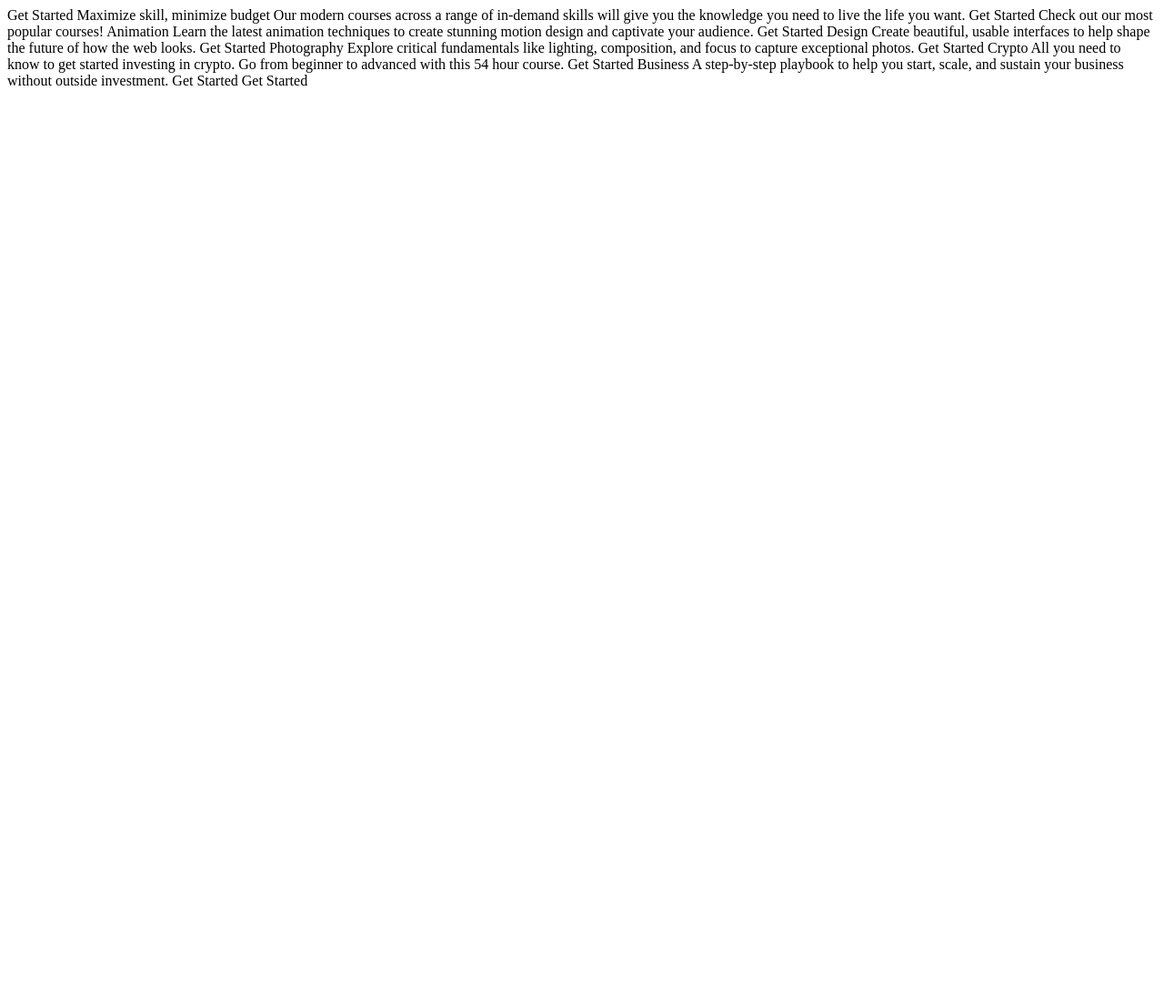
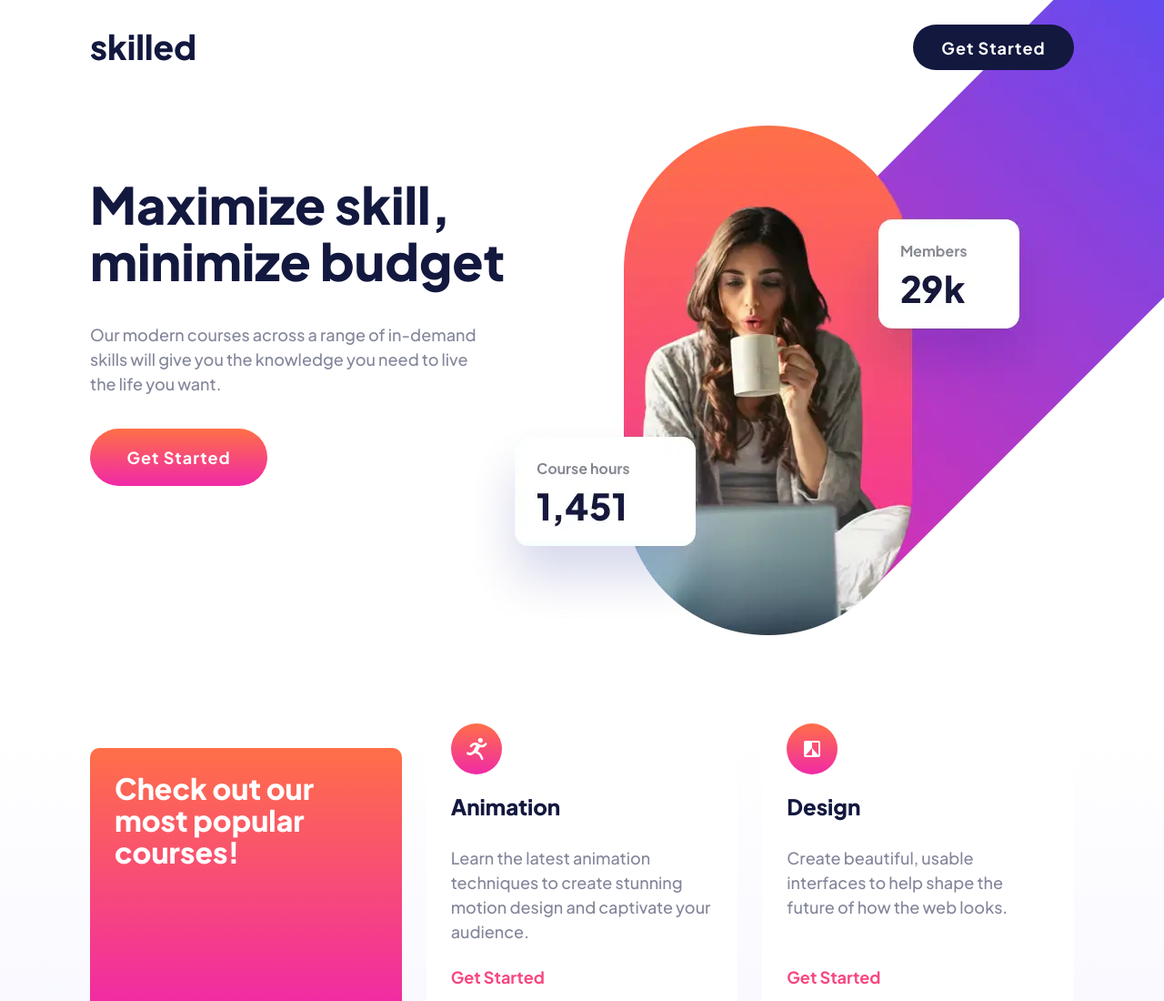
Before and after one commit to Matondo99/skilled-elearning-landing-page, a plain HTML site: page index.html in a window 1280 px wide. Shown: the top 1100 px of the page at 91% size. Before the commit the page ends 800 px from the top, so only its background shows below. Drawn offline with Linux system fonts and the light colour scheme.

Commit message:
Complete Design

```diff
--- a/css/style.css
+++ b/css/style.css
@@ -0,0 +1,283 @@
+:root {
+  --clr-neutral-100: #FFFFFF;
+  --clr-neutral-200: #83869A;
+  --clr-neutral-300: #13183F;
+  --clr-accent-100: #FFA7C3;
+  --clr-accent-200: #F74780;
+  --clr-accent-300: #666CA3;
+
+  --clr-grade-101: #4851FF;
+  --clr-grade-502: hsl(13, 100%, 64%);
+  --clr-grade-901: hsl(322, 87%, 55%);
+
+  --ff-sans: 'Plus Jakarta Sans', sans-serif;
+
+  --fs-XL: 40px;
+  --fs-M: 24px;
+  --fs-S: 20px;
+  --fs-general: 16px;
+  --fs-link: 18px;
+
+
+
+  --fw-500: 500;
+  --fw-700: 700;
+  --fw-800: 800;
+}
+
+*,
+*::before,
+*::after {
+  box-sizing: border-box;
+}
+
+h1,
+h2,
+h3,
+h4,
+p {
+  margin: 0;
+}
+
+h1,
+h2,
+h3 {
+  line-height: 1.1;
+}
+
+.flexer {
+  display: flex;
+  align-items: center;
+  justify-content: space-between;
+}
+
+.flowise>*+* {
+  margin-top: 2em;
+}
+
+img {
+  max-width: 100%;
+  display: block;
+}
+
+body {
+  margin: 0;
+  font-family: var(--ff-sans);
+  font-size: var(--fs-general);
+  font-weight: var(--fw-500);
+  color: var(--clr-neutral-200);
+  line-height: 1.5;
+}
+
+/*=============== Typography ===============*/
+
+h1,
+h2,
+h3 {
+  font-weight: var(--fw-800);
+}
+
+h1,
+h3 {
+  color: var(--clr-neutral-300);
+}
+
+h1 {
+  font-size: var(--fs-XL);
+  max-width: 15ch;
+}
+
+h2 {
+  font-size: var(--fs-M);
+  color: var(--clr-neutral-100);
+}
+
+h3 {
+  font-size: var(--fs-S);
+}
+
+/*================= components =============*/
+
+.starter {
+  text-decoration: none;
+  font-weight: var(--fw-700);
+  display: inline-block;
+}
+
+.btn {
+  color: var(--clr-neutral-100);
+  font-size: inherit;
+  border-radius: 100px;
+  letter-spacing: 1px;
+  position: relative;
+}
+
+.btn::before {
+  content: "";
+  width: 100%;
+  height: 100%;
+  border-radius: 100px;
+  position: absolute;
+  top: 50%;
+  left: 50%;
+  transform: translate(-50%, -50%);
+  background-color: rgba(255,255,255, .0);
+  transition: background-color 300ms ease-out 100ms;
+}
+
+.btn:focus::before,
+.btn:hover::before  {
+  background-color: rgba(255,255,255, 0.42);
+}
+
+.btn-nav {
+  background-color: var(--clr-neutral-300);
+  padding: .65em 1.75em;
+}
+
+.btn-hero {
+  background-image: linear-gradient(to bottom, var(--clr-grade-502), var(--clr-grade-901));
+  padding: 1em 2.25em;
+}
+
+.btn-foot {
+  background-image: linear-gradient(to bottom, var(--clr-grade-101), var(--clr-grade-901));
+  padding: .65em 1.75em;
+}
+
+.link {
+  font-size: var(--fs-link);
+  color: var(--clr-accent-200);
+}
+
+.link:focus,
+.link:hover {
+  color: var(--clr-accent-100);
+}
+
+/*=============== Lay out ==============*/
+
+.container {
+  max-width: 1210px;
+  margin: 0 auto;
+  padding: 0 5vw;
+}
+
+.skilled-logo {
+  width: 90px;
+}
+
+header {
+  overflow: hidden;
+  position: relative;
+}
+
+.banner {
+  padding-top: 1.5em;
+  padding-bottom: 1.5em;
+}
+
+.hero {
+  padding-top: 1.5em;
+  display: flex;
+  flex-direction: column;
+}
+
+main {
+  background: linear-gradient(180deg, #FFF, #F0F1FF);
+  padding: 1em 0 3em;
+}
+
+.teaser {
+  background: linear-gradient(to bottom, var(--clr-grade-502), var(--clr-grade-901));
+  padding: 1.5em;
+  border-radius: 10px;
+}
+
+.cards {
+  display: grid;
+  grid-template-columns: 1fr;
+  row-gap: 2.5em;
+  column-gap: 1.5em;
+}
+
+.card {
+  height: 100%;
+  background: var(--clr-neutral-100);
+  padding: 1.5em;
+  border-radius: 10px;
+  display: flex;
+  flex-direction: column;
+}
+
+.card .link {
+  margin-top: auto;
+}
+
+.card img {
+  margin-top: -3em;
+  align-self: flex-start;
+}
+
+.card>*:not(.link) {
+  margin-bottom: 1.25em;
+}
+
+footer {
+  background: var(--clr-neutral-300);
+  padding-top: 2em;
+  padding-bottom: 2em;
+}
+
+/*============== Media Query ===============*/
+
+@media all and (min-width: 500px) {
+
+  .hero {
+    flex-direction: row;
+    padding-top: 5em;
+    padding-bottom: 15em;
+
+  }
+
+  .hero>* {
+    flex-basis: 50%;
+  }
+
+  .hero_img {
+    position: absolute;
+    top: calc(10% - 20vw);
+    left: calc(40vw);
+    z-index: -10;
+  }
+
+  .cards {
+    grid-template-columns: repeat(2, 1fr);
+  }
+
+}
+
+@media all and (min-width: 800px) {
+  :root {
+    --fs-XL: 56px;
+    --fs-M: 32px;
+    --fs-S: 24px;
+    --fs-general: 18px;
+  }
+
+  .skilled-logo {
+    width: 115px;
+  }
+
+  .intro p {
+    width: 80%;
+  }
+
+  .hero_img {
+    top: calc(10% - 20vw);
+  }
+
+  .cards {
+    grid-template-columns: repeat(3, 1fr);
+  }
+}
--- a/index.html
+++ b/index.html
@@ -1,16 +1,96 @@
 <!DOCTYPE html>
 <html lang="en">
+
 <head>
   <meta charset="UTF-8">
   <meta name="viewport" content="width=device-width, initial-scale=1.0">
+  <title>Frontend Mentor | Skilled e-learning landing page</title>
+  <link rel="icon" type="image/png" sizes="32x32" href="./assets/favicon-32x32.png">
+  <link href="https://fonts.googleapis.com/css2?family=Plus+Jakarta+Sans:wght@500;700;800&display=swap" rel="stylesheet">
+  <link rel="stylesheet" href="css/style.css">
+</head>
 
-  <link rel="icon" type="image/png" sizes="32x32" href="./assets/favicon-32x32.png">
+<body>
+  <header>
+    <div class="banner container flexer">
+      <img src="assets/logo-dark.svg" class="skilled-logo" alt="skilled logo">
+      <a class="btn starter btn-nav" href="#">Get Started</a>
+    </div>
+    <div class="container hero flowise">
+      <div class="intro flowise">
+        <h1>Maximize skill, minimize budget</h1>
+        <p>Our modern courses across a range of in-demand skills will give you the knowledge you need to live the life you want.</p>
+        <a class="btn starter btn-hero" href="#">Get Started</a>
+      </div>
+      <picture>
+        <source media="(min-width: 800px)"
+                type="image/webp"
+                srcset="assets/image-hero-desktop.webp 1x,
+                        assets/image-hero-desktop@2x.webp 2x">
+        <source media="(min-width: 800px)"
+                srcset="assets/image-hero-desktop.png 1x,
+                        assets/image-hero-desktop@2x.png 2x">
+        <source media="(min-width: 500px)"
+                type="image/webp"
+                srcset="assets/image-hero-tablet.webp 1x,
+                        assets/image-hero-tablet@2x.webp 2x">
+        <source media="(min-width: 500px)"
+                srcset="assets/image-hero-tablet.png 1x,
+                        assets/image-hero-tablet@2x.png 2x">
+        <source type="image/webp"
+                srcset="assets/image-hero-mobile.webp 1x,
+                        assets/image-hero-mobile@2x.webp 2x">
+        <img class="hero_img" src="assets/image-hero-mobile.png"
+              alt="young lady pondering in front of her laptop while drinking a cup of coffee"
+              srcset="assets/image-hero-mobile@2x.png 2x">
+      </picture>
+    </div>
+  </header>
+  <main>
+    <div class="cards container">
+      <div class="teaser">
+        <h2>Check out our most popular courses!</h2>
+      </div>
+      <div class="card">
+        <img src="assets/icon-animation.svg" alt="logo">
+        <h3>Animation</h3>
+        <p>Learn the latest animation techniques to create stunning motion design and captivate your audience. </p>
+        <a class="link starter" href="#">Get Started</a>
+      </div>
+      <div class="card">
+        <img src="assets/icon-design.svg" alt="logo">
+        <h3>Design</h3>
+        <p>Create beautiful, usable interfaces to help shape the future of how the web looks.</p>
+        <a class="link starter" href="#">Get Started</a>
+      </div>
+      <div class="card">
+        <img src="assets/icon-photography.svg" alt="logo">
+        <h3>Photography</h3>
+        <p>Explore critical fundamentals like lighting, composition, and focus to capture exceptional photos.</p>
+        <a class="link starter" href="#">Get Started</a>
+      </div>
+      <div class="card">
+        <img src="assets/icon-crypto.svg" alt="logo">
+        <h3>Crypto</h3>
+        <p>All you need to know to get started investing in crypto. Go from beginner to advanced with this 54 hour course.</p>
+        <a class="link starter" href="#">Get Started</a>
+      </div>
+      <div class="card">
+        <img src="assets/icon-business.svg" alt="logo">
+        <h3>Business</h3>
+        <p>A step-by-step playbook to help you start, scale, and sustain your business without outside investment.</p>
+        <a class="link starter" href="#">Get Started</a>
+      </div>
+    </div>
+  </main>
+  <footer>
+    <div class="container flexer">
+      <img src="assets/logo-light.svg" class="skilled-logo" alt="skilled logo">
+      <a class="btn starter btn-foot" href="#">Get Started</a>
+    </div>
+  </footer>
 
-  <title>Frontend Mentor | Skilled e-learning landing page</title>
-</head>
-<body>
-
-  Get Started
+  <!-- Get Started
 
   Maximize skill, minimize budget
 
@@ -27,13 +107,11 @@
   Get Started
 
   Design
-  Create beautiful, usable interfaces to help shape the future of
-  how the web looks.
+  Create beautiful, usable interfaces to help shape the future of how the web looks.
   Get Started
 
   Photography
-  Explore critical fundamentals like lighting, composition, and focus
-  to capture exceptional photos.
+  Explore critical fundamentals like lighting, composition, and focus to capture exceptional photos.
   Get Started
 
   Crypto
@@ -46,7 +124,9 @@
   without outside investment.
   Get Started
 
-  Get Started
+  Get Started -->
+  <!--  -->
 
 </body>
+
 </html>
```
